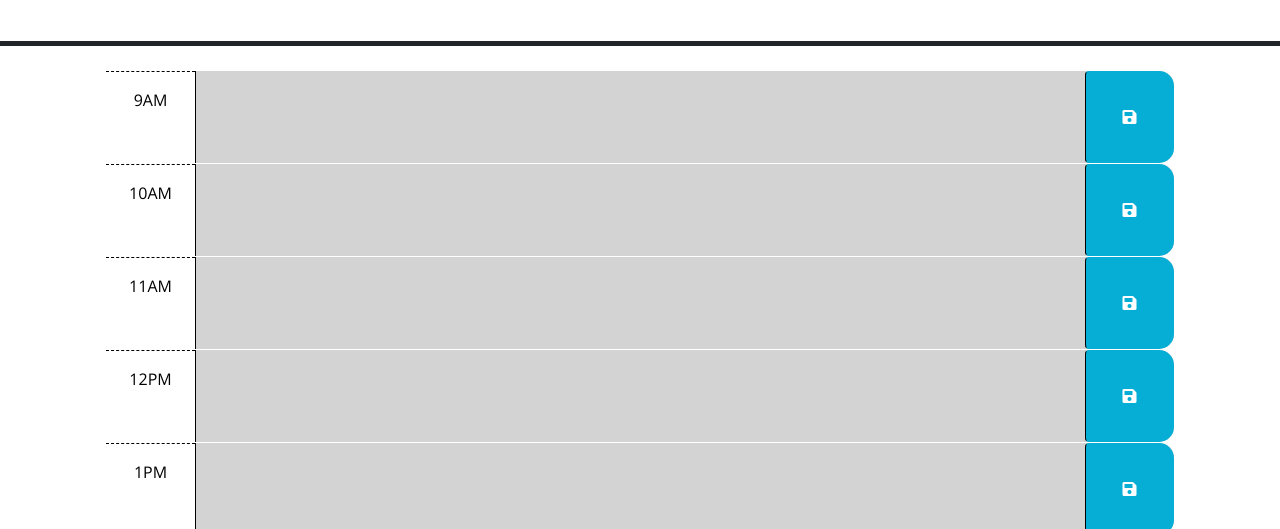
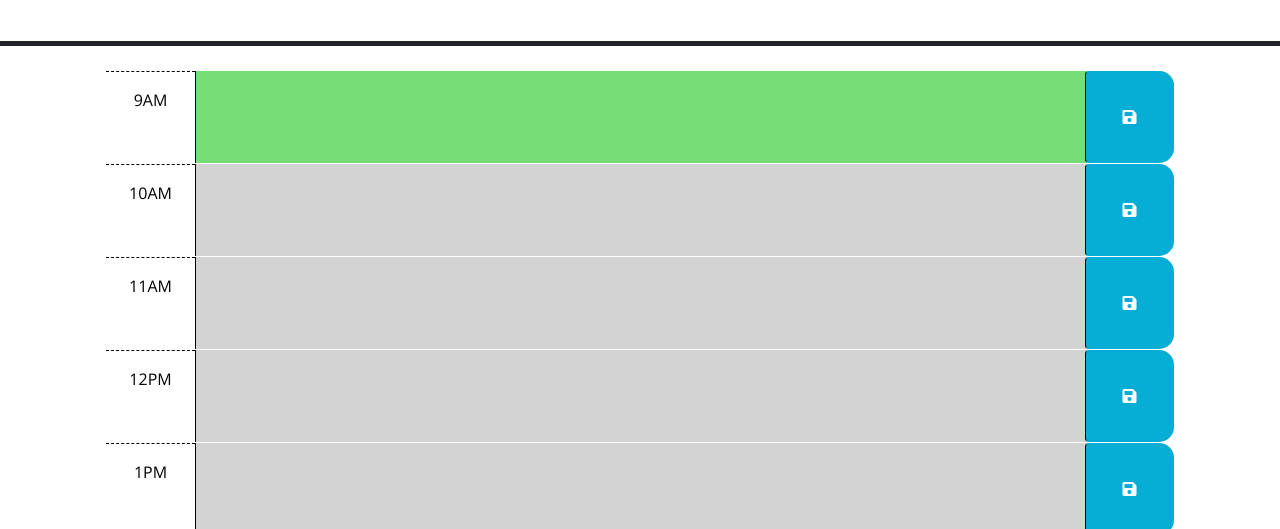
Before and after one commit to Paulsig007/DailyEventPlanner, a plain HTML site: page index.html in a window 1280 px wide. Shown: the part 271-800 px from the top of the page. Drawn offline with nearby package versions, Linux system fonts and the light colour scheme.

Commit message:
changed 09 back to 9

```diff
--- a/index.html
+++ b/index.html
@@ -36,7 +36,7 @@
     </header>
     <div class="container-lg px-5">
 
-        <div id="hour-09" class="row time-block">
+        <div id="hour-9" class="row time-block">
         <div class="col-2 col-md-1 hour text-center py-3">9AM</div>
         <textarea class="col-8 col-md-10 description" rows="3"> </textarea>
         <button class="btn saveBtn col-2 col-md-1" aria-label="save">
```
